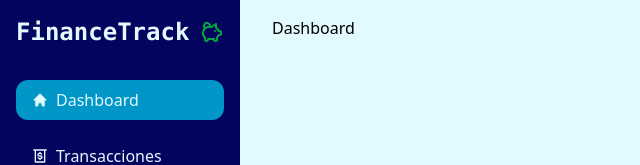
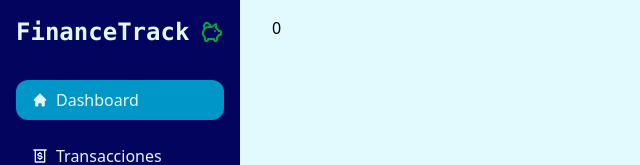
Before and after one commit to alanrty24/FINANTRACK, a React (Vite) app: page / in a window 1280 px wide. Shown: the top 165 px of the page, without its empty margins (0-640 px from the left). Built offline with nearby package versions, Linux system fonts and the light colour scheme.

Commit message:
V1.13 FINANTRACK  13/11/2025  5:05 PM

```diff
--- a/src/components/categories/CategoryEdit.jsx
+++ b/src/components/categories/CategoryEdit.jsx
@@ -73,7 +73,7 @@ const CategoryEdit = () => {
   return (
     <Card className={"max-w-7xl relative md:px-8 md:py-4"}>
       <div className="shadow-slate-300 bg-(--federal-blue) shadow-xl w-full h-10 mb-4 flex justify-between px-4 items-center text-3xl gap-4 relative inset-x-0 top-0 border-1 rounded-xl">
-        <h3 className="font-mono text-center w-full text-white text-2xl">
+        <h3 className="font-mono w-full text-white text-xl">
           Actualizar Categoria
         </h3>
         <button
--- a/src/components/categories/CategoryList.jsx
+++ b/src/components/categories/CategoryList.jsx
@@ -36,7 +36,7 @@ const CategoryList = () => {
   return (
     <Card className={"flex flex-col gap-4"}>
       <div className="shadow-slate-300 bg-(--federal-blue) shadow-xl w-full h-10 mb-4 flex justify-between px-4 items-center text-3xl gap-4 relative inset-x-0 top-0 border-1 rounded-xl">
-        <h3 className="font-mono text-center w-full text-2xl text-white">Categoria</h3>
+        <h3 className="font-mono w-full text-xl text-white">Categoria</h3>
         <button
           className="flex justify-center items-center cursor-pointer"
           onClick={() => {
--- a/src/components/categories/RecentCategories.jsx
+++ b/src/components/categories/RecentCategories.jsx
@@ -18,7 +18,7 @@ const RecentCategoriesIncome = ({onDesable}) => {
         Categorias Recientes
       </h3>
       {categoriesRecent.length === 0 ? (
-        <p className="text-center font-bold text-white">No hay registros</p>
+        <p className="text-center col-span-full font-bold text-white">No hay registros...</p>
       ) : (
         categoriesRecent.map((cat, i) => {
           return (
@@ -68,7 +68,7 @@ const RecentCategoriesIncome = ({onDesable}) => {
       )}
       <div className="w-full flex justify-center lg:col-span-full">
         <Link
-        className={"rounded-2xl bg-(--light-cyan) text-(--federal-blue) font-bold border-2 border-white cursor-pointer transition-all duration-500 hover:text-(--light-cyan) hover:-translate-y-1 hover:bg-(--blue-green) hover:border-2 hover:cursor-pointe px-4 py-2 lg:px-5 lg:py-1.5 text-base"}
+        className={"rounded-2xl bg-(--light-cyan) text-(--federal-blue) font-bold border-2 border-white cursor-pointer transition-all duration-500 hover:text-(--light-cyan) hover:-translate-y-1 hover:bg-(--blue-green) hover:border-2 hover:cursor-pointe px-4 py-2 lg:px-5 lg:py-1.5 text-base mt-4"}
         // onClick={onDesable}
         to={'/categories/all'}
         >Ver Todas</Link>
--- a/src/components/dashboard/BalanceCard.jsx
+++ b/src/components/dashboard/BalanceCard.jsx
@@ -0,0 +1,12 @@
+import React from 'react'
+import { useTotalbalance } from '../stores/useExpenseStore'
+
+const BalanceCard = () => {
+    const total = useTotalbalance();
+
+  return (
+    <div>{total}</div>
+  )
+}
+
+export default BalanceCard
--- a/src/components/dashboard/RecentTransaction.jsx
+++ b/src/components/dashboard/RecentTransaction.jsx
@@ -2,50 +2,59 @@ import React from "react";
 import Card from "../ui/Card";
 import useExpenseStore from "../stores/useExpenseStore";
 import { CATEGORIES } from "../lib/categories";
-// import useCategoryStore from "../stores/useCategoryStore";
+import useCategoryStore from "../stores/useCategoryStore";
+import { formatDate } from "../lib/utils";
 
 const RecentTransaction = () => {
   const { transactions } = useExpenseStore();
   const getTransactions = transactions.slice(0, 5);
-  // const { categories } = useCategoryStore();
+  const { categories } = useCategoryStore();
+  const allCategorias = {
+    income: [
+      ...CATEGORIES.income,
+      ...categories.filter((cat) => cat.type === "income"),
+    ],
+    expense: [
+      ...CATEGORIES.expense,
+      ...categories.filter((cat) => cat.type === "expense"),
+    ],
+  };
 
-  // const allCategorias = {
-  //   income: [
-  //     ...CATEGORIES.income,
-  //     ...categories.filter((cat) => cat.type === "income"),
-  //   ],
-  //   expense: [
-  //     ...CATEGORIES.expense,
-  //     ...categories.filter((cat) => cat.type === "expense"),
-  //   ],
-  // };
-
+  const getIcono = (categoryId, type) => {
+    const iconItems = allCategorias[type]?.find(
+      (cat) => cat.id === categoryId
+    ) || { icon: "💰", categoryId: categoryId };
+    return iconItems;
+  };
 
   return (
     <Card className={`bg-(--federal-blue) p-4 rounded-2xl`}>
-      <h3 className="text-white font-bold font-mono text-center text-xl">
+      <h3 className="text-white font-bold font-mono text-center text-xl mb-4">
         Transacciones Recientes
       </h3>
       <section>
         {getTransactions.length > 0 ? (
-          <article>
+          <article className="flex flex-col gap-4">
             {getTransactions.map((transaction, i) => {
-
+              const icono = getIcono(transaction.category, transaction.type);
 
               return (
-                <div key={i}>
+                <div
+                  key={i}
+                  className="p-4 flex items-center justify-around border-2 border-white gap-4 rounded-2xl  bg-slate-200 lg:gap-6"
+                >
                   {/* Icono */}
-                  <div>
-
+                  <div className="flex justify-center items-center w-5 h-5">
+                    <div className="bg-(--blue-green) border-2 p-2 rounded-lg">{icono.icon}</div>
                   </div>
                   {/* Descripción y fecha */}
-                  <div>
-                    <h3>{transaction.description}</h3>
-                    <time>{transaction.date}</time>
+                  <div className="flex-1 px-2">
+                    <h3 className="font-bold text-lg">{transaction.description}</h3>
+                    <time className="font-light text-sm">{formatDate(transaction.date)}</time>
                   </div>
                   {/* Monto */}
                   <div>
-                    <span>{transaction.amount}</span>
+                    <span className={`font-bold md:text-lg ${transaction.type === "income" ? "text-green-600" : "text-red-600"}`}>{transaction.type === "income" ? "+" : "-"}  {transaction.amount} Bs</span>
                   </div>
                 </div>
               );
--- a/src/components/forms/CategoriesForm.jsx
+++ b/src/components/forms/CategoriesForm.jsx
@@ -63,7 +63,7 @@ const CategoriesForm = ({ onClose }) => {
   return (
     <Card className={"max-w-7xl relative md:px-8 md:py-4 "}>
       <div className="shadow-slate-300 bg-(--federal-blue) shadow-xl w-full h-10 mb-4 flex justify-between px-4 items-center text-3xl gap-4 relative inset-x-0 top-0 border-1 rounded-xl">
-        <h3 className="font-mono text-center w-full text-white text-2xl">
+        <h3 className="font-mono w-full text-white text-xl">
           Nueva Categoria
         </h3>
         <button
--- a/src/components/forms/TransactionsForm.jsx
+++ b/src/components/forms/TransactionsForm.jsx
@@ -58,7 +58,7 @@ const TransactionsForm = ({ onClose }) => {
   const type = watch("type");
 
   return (
-    <Card className={`flex flex-col gap-4`}>
+    <Card className={`flex flex-col gap-4 md:px-8`}>
         {/* Header para salir */}
       <div className="shadow-slate-300 bg-(--federal-blue) shadow-xl w-full h-10 mb-4 flex justify-between px-4 py-2 items-center text-3xl gap-4 relative inset-x-0 top-0 border-1 rounded-xl">
         <h3 className="font-mono w-full text-white text-xl">
@@ -86,7 +86,7 @@ const TransactionsForm = ({ onClose }) => {
             value={data.amount}
             onChange={(e) => {setData({...data, amount: e.target.value})}}
             placeholder="0.00"
-            className="text-white p-4 text-2xl w-1/2 text-center placeholder:text-white outline-0"
+            className="text-white p-4 text-2xl text-center placeholder:text-white outline-0"
           />
         </div>
 
@@ -150,7 +150,7 @@ const TransactionsForm = ({ onClose }) => {
         {/* Button de guardar */}
         <div className="flex justify-between">
         <Button
-        className = {'flex gap-2 justify-center items-center my-4 w-1/2'}
+        className = {'flex gap-2 justify-center items-center my-4 w-1/2 md:w-1/4'}
         size = {"md"}
         type = "submit"
         >
--- a/src/components/pages/Dashboard.jsx
+++ b/src/components/pages/Dashboard.jsx
@@ -1,8 +1,12 @@
 import React from 'react'
+import Card from '../ui/Card';
+import BalanceCard from '../dashboard/BalanceCard';
 
 const Dashboard = () => {
   return (
-    <div>Dashboard</div>
+    <Card>
+      <BalanceCard />
+    </Card>
   )
 }
 
--- a/src/components/pages/Transaction.jsx
+++ b/src/components/pages/Transaction.jsx
@@ -21,7 +21,7 @@ const Transaction = () => {
       <section className={`flex-col gap-4 ${isOpenPage ? "hidden" : "flex"}`}>
         <Button
           variant={"new"}
-          className={`w-full`}
+          className={`w-full lg:w-1/4`}
           onClick={() => {
             setIsOpenPage(true);
           }}
--- a/src/components/stores/useExpenseStore.js
+++ b/src/components/stores/useExpenseStore.js
@@ -38,3 +38,24 @@ const useExpenseStore =
   );
 
 export default  useExpenseStore;
+
+export function useTotalbalance() {
+  const { transactions } = useExpenseStore();
+  console.log(transactions);
+
+  const total =  transactions.reduce((acum, transaction) => {
+    acum[transaction.type] = (acum[transaction.type] + transaction.amount) || 0;
+    return acum;
+  }, {income: 0 , expense: 0});
+
+  return total.income - total.expense
+}
+
+export function useBalance() {
+  const { transactions } = useExpenseStore();
+
+  return transactions.reduce((transaction, acum) => {
+    acum[transaction.type] = (acum[transaction.type] + transaction.amount) || 0;
+    return acum;
+  }, {income: 0 , expense: 0})
+}
--- a/src/components/styles/transactionsform.css
+++ b/src/components/styles/transactionsform.css
@@ -14,6 +14,5 @@ input[type="number"]::-webkit-outer-spin-button {
         display: flex;
         justify-content: center;
         align-items: center;
-        width: 25%;
     }
 }
```
Also changed, not shown: src/components/categories/CategoryAll.jsx (+16 -5 lines).
